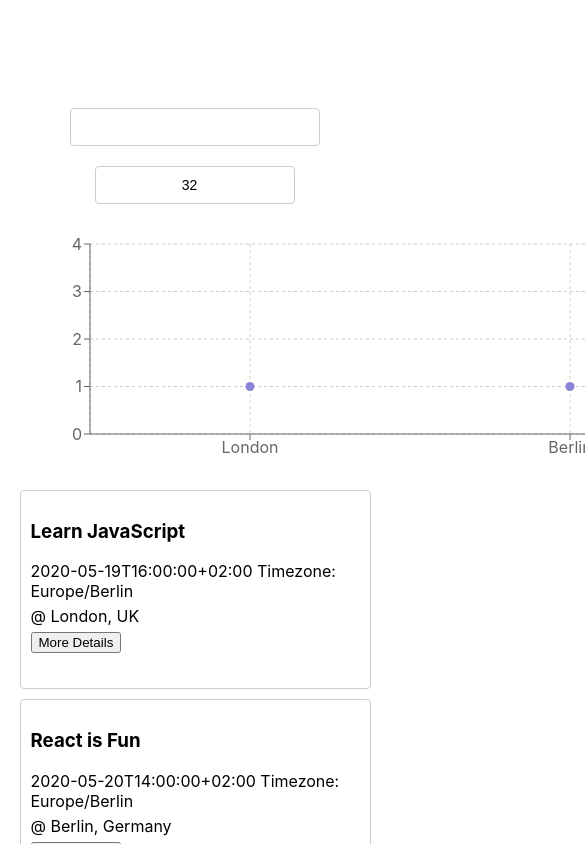
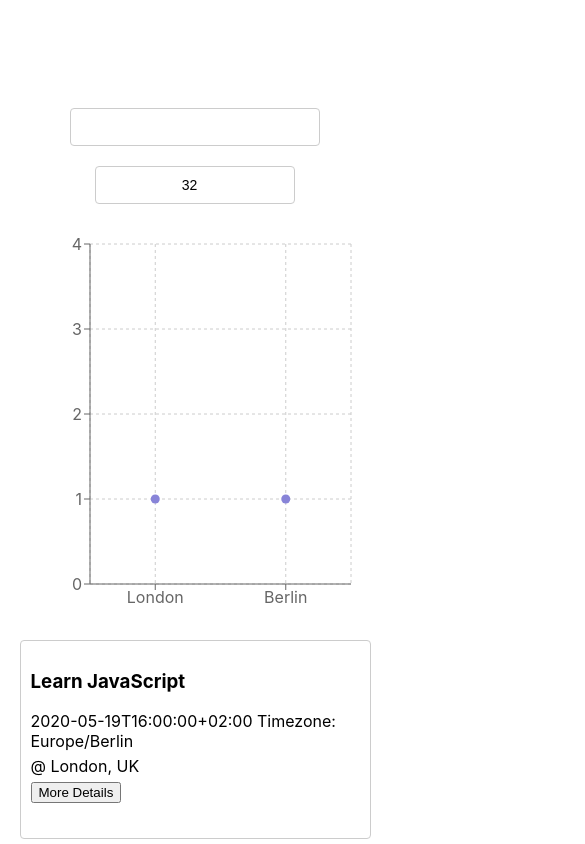
Before and after one commit to MaiaraLopes/meet, a React (Create React App) app: page / in a window 390 px wide. Shown: the top 844 px of the page, 585 px wide, since content can reach past the window. Built offline with nearby package versions, Linux system fonts and the light colour scheme; what atatus-spa would draw is missing.

Commit message:
Made chart responsive

```diff
--- a/src/App.js
+++ b/src/App.js
@@ -14,6 +14,7 @@ import {
   YAxis,
   CartesianGrid,
   Tooltip,
+  ResponsiveContainer,
 } from "recharts";
 
 class App extends Component {
@@ -119,12 +120,8 @@ class App extends Component {
             this.updateNumberOfEvents(number);
           }}
         />
-
-        <ScatterChart
-          width={730}
-          height={250}
-          margin={{ top: 20, right: 20, bottom: 10, left: 10 }}
-        >
+        <ResponsiveContainer height={400}>
+          <ScatterChart margin={{ top: 20, right: 20, bottom: 10, left: 10 }}>
             <CartesianGrid strokeDasharray="3 3" />
             <XAxis dataKey="city" type="category" name="city" />
             <YAxis
@@ -136,7 +133,7 @@ class App extends Component {
             <Tooltip cursor={{ strokeDasharray: "3 3" }} />
             <Scatter data={this.getData()} fill="#8884d8" />
           </ScatterChart>
-
+        </ResponsiveContainer>
         <EventList
           events={this.state.events}
           numberOfEvents={this.state.numberOfEvents}
```
Lines whose indentation alone changed are shown as unchanged.
